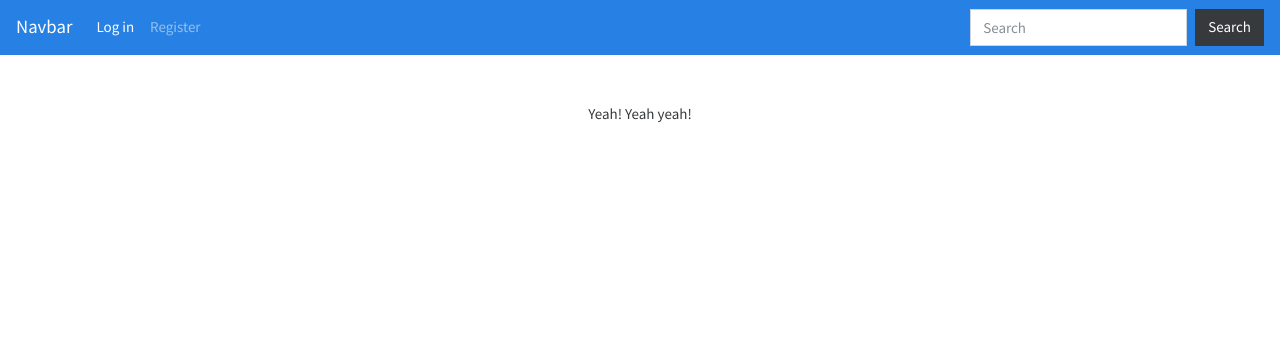
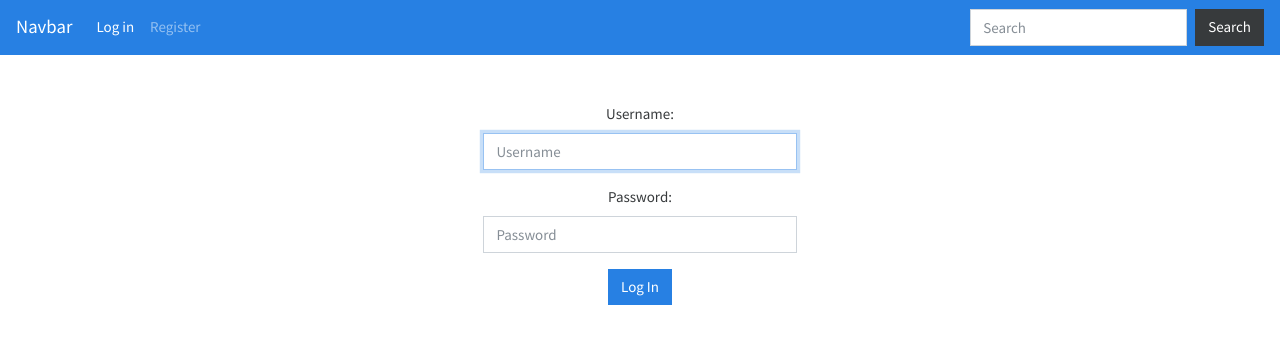
Before and after one commit to drobiAlex/Book-review-website, a Flask app: page /login in a window 1280 px wide. Shown: the top 344 px of the page. Run offline with Flask 2, Linux system fonts and the light colour scheme; parts of the project's set-up code (start-up, migrations or seed data) failed here and were passed over; some libraries are stand-ins or nearby versions.

Commit message:
Small progress

```diff
--- a/application.py
+++ b/application.py
@@ -6,6 +6,9 @@ from flask_session import Session
 from sqlalchemy import create_engine
 from sqlalchemy.orm import scoped_session, sessionmaker
 from helpers import login_required
+from werkzeug.exceptions import default_exceptions, HTTPException, InternalServerError
+from werkzeug.security import check_password_hash, generate_password_hash
+
 
 # postgres://tdvcbkhzabsenu:6264489a131e5565da3517bd12b5f7c2eeff8d5631efebfc66b65ebb1fde6d11@ec2-54-247-70-127.eu-west-1.compute.amazonaws.com:5432/d8tst0p3a5jflm
 # ciGC4lMaLH8yZ2DyCAgKw
@@ -39,29 +42,32 @@ def login():
     session.clear()
 
     # User reached route via POST (as by submitting a form via POST)
-    if request.method == "POST":
+    if request.method == 'POST':
 
         # Ensure username was submitted
         if not request.form.get("username"):
+
+            # print(f"Here is your request: {request.form.get("username")})
             error = "must provide username"
             return render_template("error.html", error=error)
 
         # Ensure password was submitted
-        elif not request.form.get("must provide password"):
-            error = "must provide username"
+        elif not request.form.get("password"):
+            error = "must provide password"
             return render_template("error.html", error=error)
 
         # Query database for username
         rows = db.execute("SELECT * FROM users WHERE username = :username",
-                          username=request.form.get("username"))
+                          {"username": request.form.get("username")}
+                          ).fetchone()
 
         # Ensure username exists and password is correct
-        if len(rows) != 1 or not check_password_hash(rows[0]["hash"], request.form.get("password")):
+        if rows == None or not check_password_hash(rows["hash"], request.form.get("password")):
             error = "invalid username and/or password"
             return render_template("error.html", error=error)
 
         # Remember which user has logged in
-        session["user_id"] = rows[0]["id"]
+        session["user_id"] = rows["id"]
 
         # Redirect user to home page
         return redirect("/")
@@ -70,7 +76,7 @@ def login():
     else:
         return render_template("login.html")
 
-@app.route("/")
+@app.route("/logout")
 def logout():
 
     """Logout user"""
@@ -99,10 +105,10 @@ def registeration():
             return render_template("error.html", error=error)
 
         # Check if username is uniqe in the database
-        result = db.execute("SELECT EXISTS (SELECT 1 FROM users WHERE username = :username)",
-                            {"username": request.form.get("username")})
+        result = db.execute("SELECT * FROM users WHERE username = :username",
+                            {"username": request.form.get("username")}).fetchone()
 
-        if result == 1:
+        if result != None:
             error = "Username is occupaid"
             return render_template("error.html", error=error)
 
@@ -110,15 +116,23 @@ def registeration():
         else:
 
             db.execute("INSERT INTO users (username, hash) VALUES (:username, :hash)",
-                {"username": request.form.get("username"), "hash": hash(request.form.get("password"))})
+                {"username": request.form.get("username"), "hash": generate_password_hash(request.form.get("password"))})
+            db.commit()
+
+            lg = request.form.get("username")
+            hasha = request.form.get("password")
+
+            print("This login: {0} and hash: {1}".format(lg, hasha))
 
             rows = db.execute("SELECT * FROM users WHERE username = :username",
-                {"username": request.form.get("username")})
-
+                {"username": request.form.get("username")}).fetchone()
             # Remember which user has logged in
-            session["user_id"] = rows[0][1]
+            session["user_id"] = rows[0]
 
             return render_template("index.html")
 
     else:
         return render_template("register.html")
+
+if __name__ == '__main__':
+    main()
--- a/templates/layout.html
+++ b/templates/layout.html
@@ -44,6 +44,9 @@
             <li class="nav-item">
               <a class="nav-link" href="#">About</a>
             </li>
+            <li class="nav-item">
+              <a class="nav-link text-secondary" href="/logout" method="get">Logout</a>
+            </li>
           </ul>
           {% else %}
           <ul class="navbar-nav mr-auto">
--- a/templates/login.html
+++ b/templates/login.html
@@ -1,10 +1,22 @@
 {% extends "layout.html" %}
 
 {% block title %}
-
+  login
 {% endblock %}
 
 {% block main %}
-Yeah!
-Yeah yeah!
+
+<form action="/login" method="post">
+  <div class="text-center" style="width: 30%; margin: auto">
+        <div class="form-group">
+            <label for="username">Username:</label>
+            <input autocomplete="off" autofocus class="form-control" name="username" placeholder="Username" type="text">
+        </div>
+        <div class="form-group">
+            <label for="password">Password:</label>
+            <input class="form-control" name="password" placeholder="Password" type="password">
+        </div>
+        <button class="btn btn-primary" type="submit">Log In</button>
+</form>
+
 {% endblock %}
--- a/templates/register.html
+++ b/templates/register.html
@@ -9,8 +9,8 @@
 <form action="/register" method="post">
   <div class="text-center" style="width: 30%; margin: auto">
       <div class="form-group">
-        <label for="email">Username:</label>
-        <input type="login" class="form-control" name="username" id="username" placeholder="Username">
+        <label for="login">Username:</label>
+        <input class="form-control" name="username" id="username" placeholder="Username">
       </div>
 
       <div class="form-group">
```
Also changed, not shown: templates/index.html (+9 -1 lines), 2 other files.
